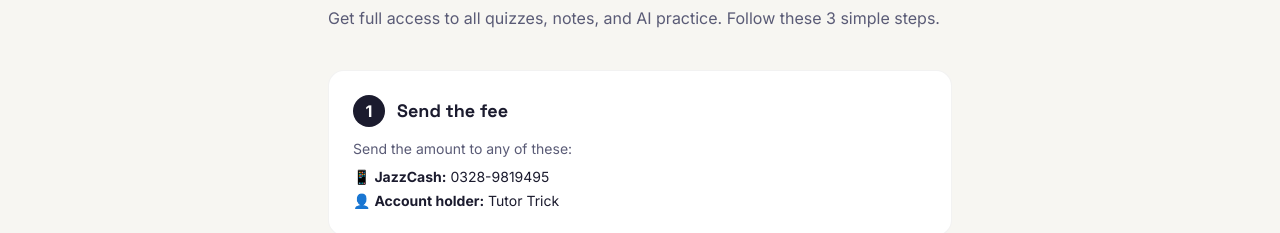
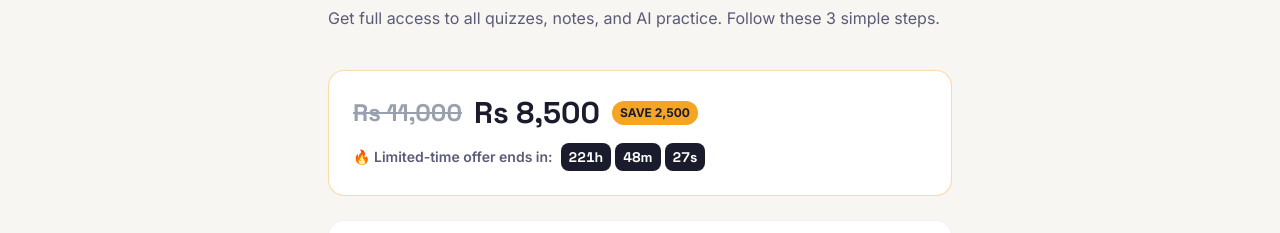
Before and after one commit to med59-hosting/Tutor-Trick, a Next.js app: page /enroll in a window 1280 px wide. Shown: the part 215-448 px from the top of the page. Built offline with nearby package versions, Linux system fonts and the light colour scheme; no server answers.

Commit message:
Add limited-time offer banner with discounted price and countdown timer on enroll page

```diff
--- a/app/enroll/page.tsx
+++ b/app/enroll/page.tsx
@@ -1,4 +1,5 @@
 import NavbarWrapper from "@/components/NavbarWrapper";
+import OfferBanner from "@/components/OfferBanner";
 
 const WHATSAPP_NUMBER = "923289819495"; // your number, country code, no + or spaces
 const msg = encodeURIComponent("Hi! I want to enroll in TutorTrick. Here is my payment screenshot and reference ID.");
@@ -11,6 +12,8 @@ export default function Enroll() {
         <p className="text-sm font-semibold text-[#6c5ce7] mb-3 uppercase tracking-wide">Enrollment</p>
         <h1 className="font-display font-bold text-4xl mb-4">Enroll to unlock everything 🚀</h1>
         <p className="text-[#5a5b76] mb-10">Get full access to all quizzes, notes, and AI practice. Follow these 3 simple steps.</p>
+
+        <OfferBanner />
 
         <div className="space-y-4">
           <div className="bg-white rounded-2xl border border-black/5 p-6">
--- a/app/page.tsx
+++ b/app/page.tsx
@@ -24,7 +24,7 @@ export default function Home() {
           ]} />
         </p>
         <div className="flex flex-wrap items-center justify-center gap-3">
-          <a href="/register" className="px-7 py-3.5 rounded-xl bg-[#f5a524] text-[#1b1b2e] font-bold hover:opacity-90 transition">Start preparing free</a>
+          <a href="/register" className="px-7 py-3.5 rounded-xl bg-[#f5a524] text-[#1b1b2e] font-bold hover:opacity-90 transition">Start preparing Now</a>
           <a href="/progress" className="px-7 py-3.5 rounded-xl border-2 border-[#1b1b2e]/15 font-bold hover:border-[#1b1b2e]/40 transition">See our results</a>
         </div>
       </section>
--- /dev/null
+++ b/components/OfferBanner.tsx
@@ -0,0 +1,45 @@
+"use client";
+import { useState, useEffect } from "react";
+
+// 👇 set your offer end date/time here (year, month-1, day, hour, minute)
+// Example: ends on 2026-07-05 at 23:59 → new Date(2026, 6, 5, 23, 59)
+const OFFER_END = new Date(2026, 6, 5, 23, 59);
+
+export default function OfferBanner() {
+  const [left, setLeft] = useState<number>(0);
+
+  useEffect(() => {
+    const tick = () => setLeft(Math.max(0, OFFER_END.getTime() - Date.now()));
+    tick();
+    const id = setInterval(tick, 1000);
+    return () => clearInterval(id);
+  }, []);
+
+  const h = Math.floor(left / 3_600_000);
+  const m = Math.floor((left % 3_600_000) / 60_000);
+  const s = Math.floor((left % 60_000) / 1000);
+  const ended = left <= 0;
+
+  return (
+    <div className="bg-white rounded-2xl border border-[#f5a524]/40 p-6 mb-6">
+      <div className="flex items-center gap-3 mb-3">
+        <span className="text-2xl font-display font-bold text-gray-400 line-through">Rs 11,000</span>
+        <span className="text-3xl font-display font-bold text-[#1b1b2e]">Rs 8,500</span>
+        <span className="bg-[#f5a524] text-[#1b1b2e] text-xs font-bold px-2 py-1 rounded-full">SAVE 2,500</span>
+      </div>
+
+      {ended ? (
+        <p className="text-sm text-red-600 font-semibold">⏰ This offer has ended.</p>
+      ) : (
+        <div className="flex items-center gap-2">
+          <span className="text-sm font-semibold text-[#5a5b76]">🔥 Limited-time offer ends in:</span>
+          <div className="flex gap-1 font-display font-bold">
+            <span className="bg-[#1b1b2e] text-white rounded-lg px-2 py-1 text-sm tabular-nums">{String(h).padStart(2, "0")}h</span>
+            <span className="bg-[#1b1b2e] text-white rounded-lg px-2 py-1 text-sm tabular-nums">{String(m).padStart(2, "0")}m</span>
+            <span className="bg-[#1b1b2e] text-white rounded-lg px-2 py-1 text-sm tabular-nums">{String(s).padStart(2, "0")}s</span>
+          </div>
+        </div>
+      )}
+    </div>
+  );
+}
```
